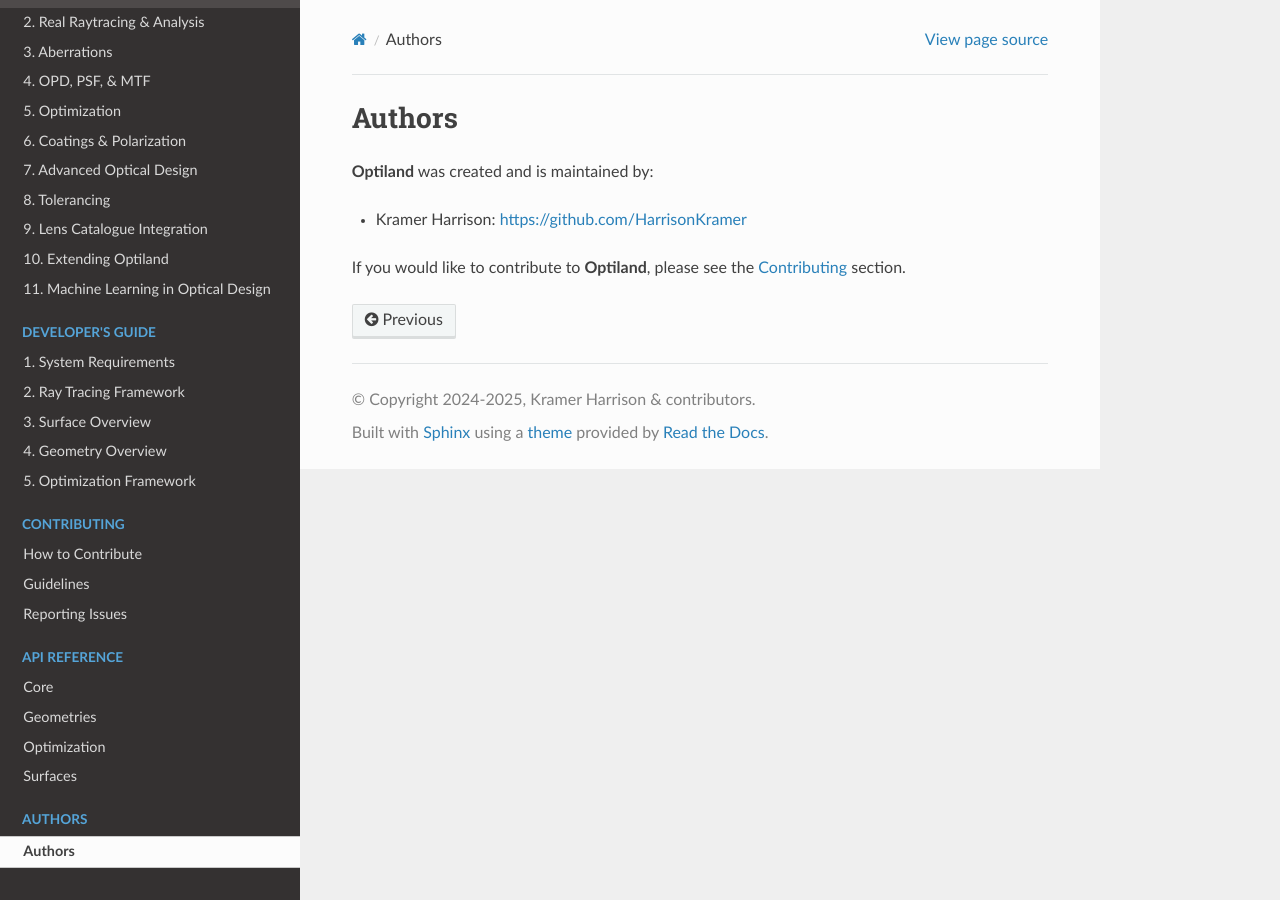
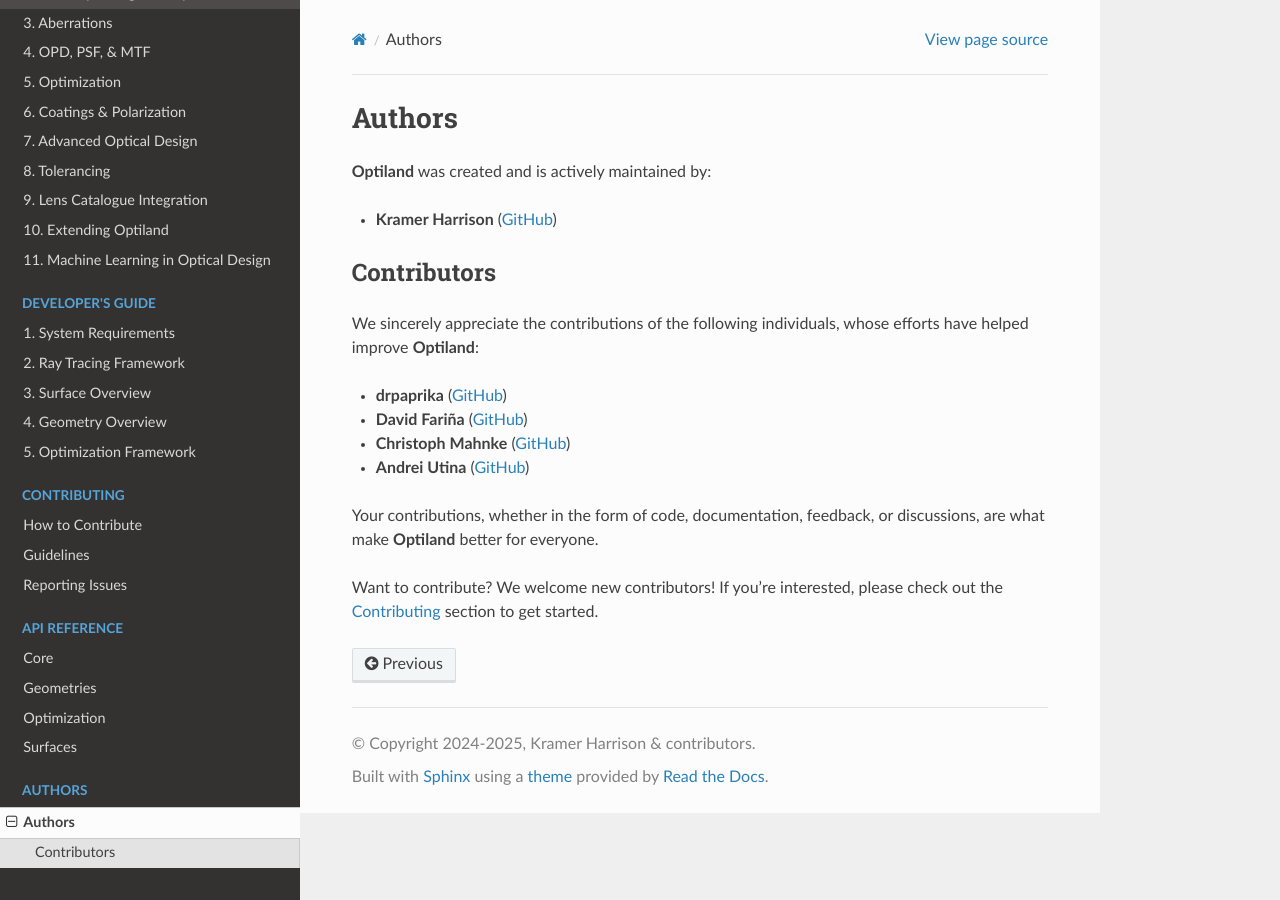
Before and after one commit to HarrisonKramer/optiland, a Sphinx documentation site: the page built from docs/authors.rst, in a window 1280 px wide. Built offline with Sphinx 7.4.7 and the Read the Docs theme 3.1.0, drawn with Linux system fonts in a browser that asks for light colours; pages that are not in the unit, such as notebooks, are missing from menus.

Commit message:
docs: update authors section to include contributors and improve wording

```diff
--- a/docs/authors.rst
+++ b/docs/authors.rst
@@ -3,8 +3,21 @@
 
 .. _authors:
 
-**Optiland** was created and is maintained by:
+**Optiland** was created and is actively maintained by:
 
-- Kramer Harrison: `https://github.com/HarrisonKramer <https://github.com/HarrisonKramer>`_
+- **Kramer Harrison** (`GitHub <https://github.com/HarrisonKramer>`_)
 
-If you would like to contribute to **Optiland**, please see the :ref:`Contributing <contributing>` section.
+Contributors
+------------
+
+We sincerely appreciate the contributions of the following individuals, whose efforts have helped improve **Optiland**:
+
+- **drpaprika** (`GitHub <https://github.com/drpaprika>`_)
+- **David Fariña** (`GitHub <https://github.com/edavidfs>`_)
+- **Christoph Mahnke** (`GitHub <https://github.com/xmhk>`_)
+- **Andrei Utina** (`GitHub <https://github.com/AndreiUtina>`_)
+
+Your contributions, whether in the form of code, documentation, feedback, or discussions, are what make **Optiland** better for everyone.
+
+Want to contribute?
+We welcome new contributors! If you're interested, please check out the :ref:`Contributing <contributing>` section to get started.
```
